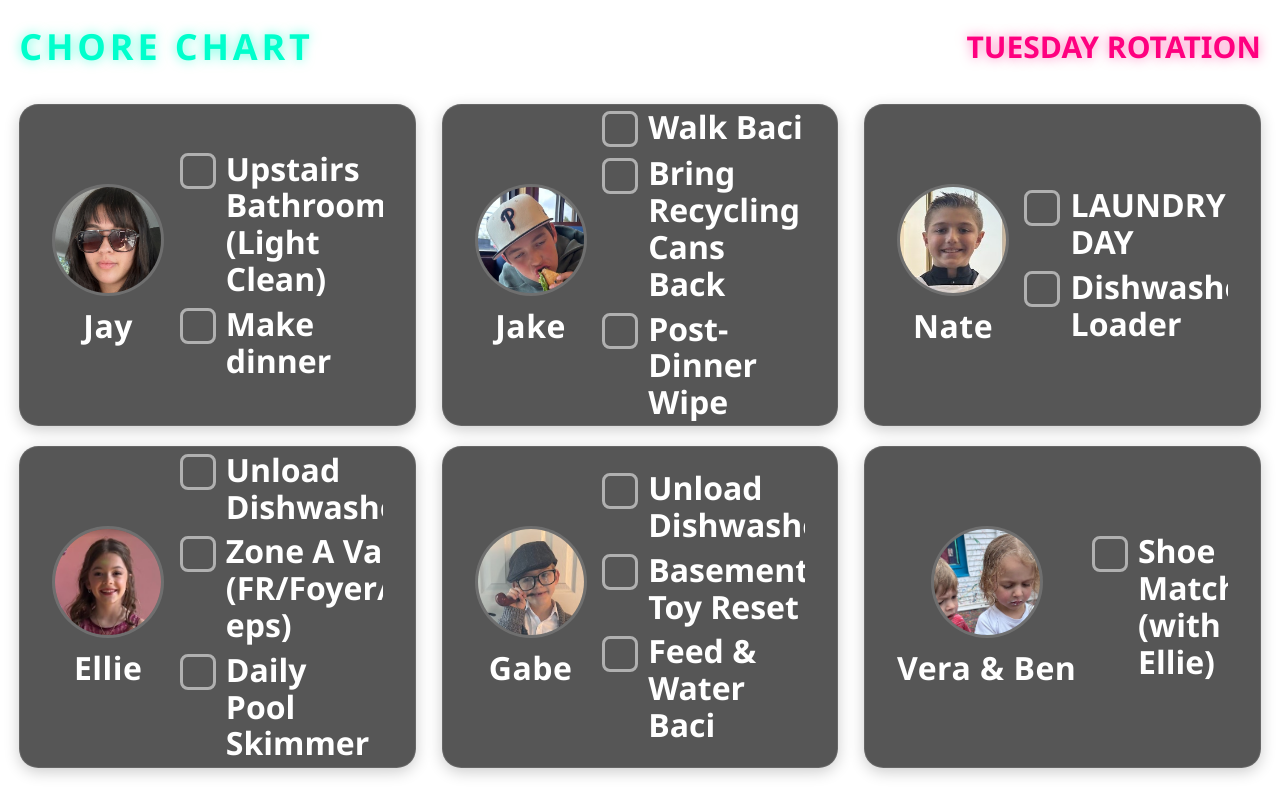
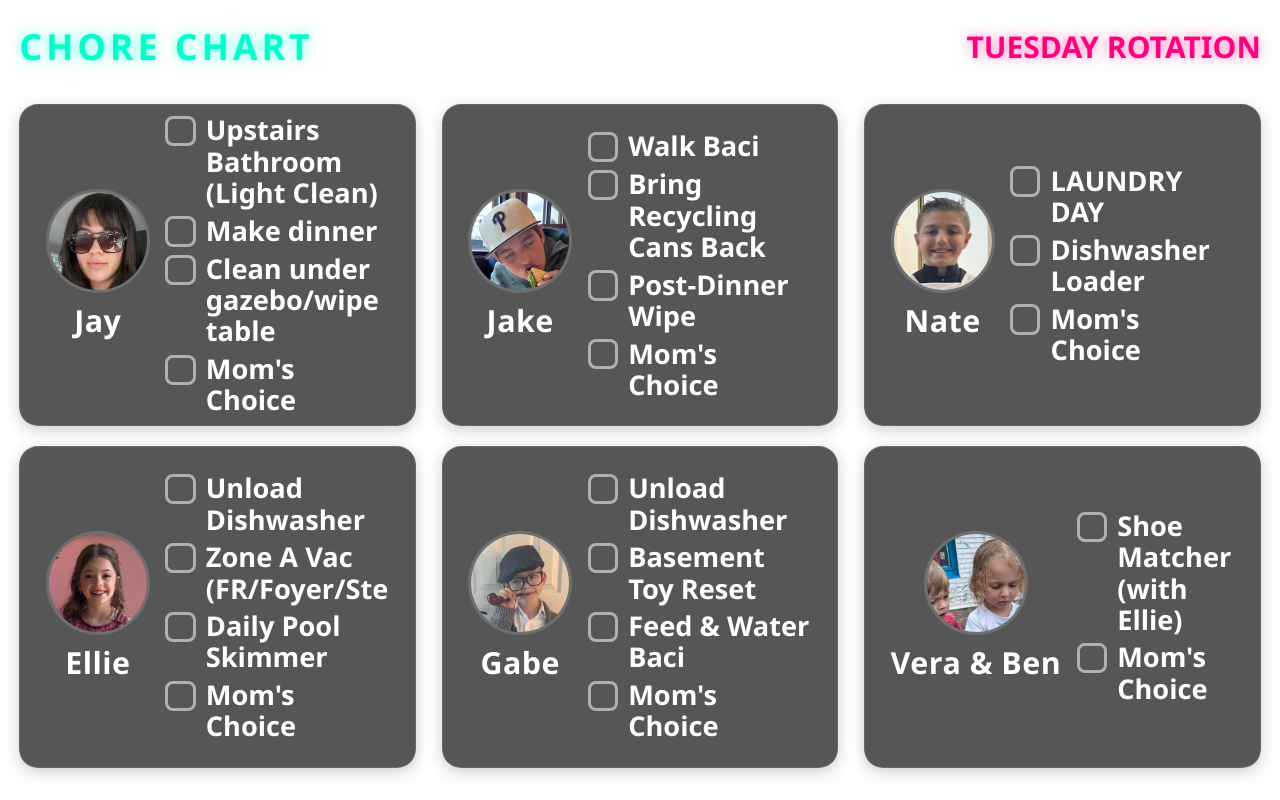
Before and after one commit to dkopala-CIK/Chores, a plain HTML site: page index.html in a window 1280 px wide. Drawn offline with Linux system fonts and the light colour scheme.

Commit message:
Refactor chore chart and remove visual effects
Removed visual effects canvas and related styles. Updated chore tasks for each day with additional entries.

```diff
--- a/index.html
+++ b/index.html
@@ -27,18 +27,6 @@
             overflow: hidden;
             width: 100vw;
             height: 100vh;
-            position: relative;
-        }
-
-        /* Overlay canvas for fireworks, confetti, and stars */
-        #fx-canvas {
-            position: absolute;
-            top: 0;
-            left: 0;
-            width: 100vw;
-            height: 100vh;
-            pointer-events: none;
-            z-index: 9999;
         }
 
         /* Header Layout Styling */
@@ -52,6 +40,7 @@
             height: 9vh;
         }
 
+        /* Main Header Font Size */
         .header h1 {
             font-size: 4.5vh;
             font-weight: 900;
@@ -61,6 +50,7 @@
             text-shadow: 0 0 12px rgba(0, 255, 204, 0.6);
         }
 
+        /* Rotation Display Font Size */
         .header .day-display {
             font-size: 3.75vh;
             color: #ff007f; /* Vibrant Neon Pink */
@@ -84,14 +74,13 @@
             border: 1px solid var(--card-border);
             backdrop-filter: blur(5px);
             border-radius: 1.5vw;
-            padding: 2.5vh 2.5vw;
+            padding: 2vh 2vw;
             display: flex;
             flex-direction: row;
             align-items: center;
             gap: 1.2vw;
             box-shadow: 0 4px 15px rgba(0,0,0,0.2);
             overflow: hidden;
-            position: relative;
         }
 
         .card-header {
@@ -105,18 +94,18 @@
         }
 
         .avatar {
-            width: 14vh;
-            height: 14vh;
+            width: 13vh;
+            height: 13vh;
             border-radius: 50%;
             object-fit: cover;
             aspect-ratio: 1 / 1;
             border: 3px solid var(--card-border);
             background-color: rgba(255,255,255,0.05);
-            margin-bottom: 1vh;
+            margin-bottom: 0.8vh;
         }
 
         .card h2 {
-            font-size: 4vh;
+            font-size: 3.8vh;
             font-weight: 800;
             letter-spacing: 0.5px;
             color: var(--text-main);
@@ -126,12 +115,13 @@
             width: 100%;
         }
 
+        /* Task Container */
         .task-list {
             flex-grow: 1;
             display: flex;
             flex-direction: column;
             justify-content: center;
-            gap: 1vh;
+            gap: 0.8vh;
             overflow: hidden;
         }
 
@@ -140,15 +130,14 @@
             align-items: flex-start;
             gap: 0.8vw;
             cursor: pointer;
-            position: relative;
         }
 
         /* Checkbox Styling */
         .task-item input[type="checkbox"] {
             appearance: none;
             -webkit-appearance: none;
-            width: 4.5vh;
-            height: 4.5vh;
+            width: 3.8vh;
+            height: 3.8vh;
             border: 3px solid var(--text-muted);
             border-radius: 8px;
             outline: none;
@@ -157,37 +146,25 @@
             display: grid;
             place-content: center;
             flex-shrink: 0;
-            margin-top: 0.3vh;
-            transition: all 0.2s ease;
-            position: relative;
+            margin-top: 0.2vh;
+            transition: all 0.1s linear;
         }
 
         .task-item input[type="checkbox"]:checked {
             background-color: #00ffcc;
             border-color: #00ffcc;
-            animation: popCheck 0.3s ease-out;
         }
 
         .task-item input[type="checkbox"]:checked::before {
             content: "✓";
             color: #121212;
-            font-size: 3.5vh;
+            font-size: 3vh;
             font-weight: bold;
-        }
-
-        /* Visual Ripple Effect Style */
-        .ripple-effect {
-            position: absolute;
-            border: 4px solid #00ffcc;
-            border-radius: 50%;
-            pointer-events: none;
-            animation: rippleAnim 0.6s cubic-bezier(0.1, 0.8, 0.3, 1) forwards;
-            opacity: 1;
         }
 
         /* Task Label Font Size with full Wrapping Support */
         .task-item label {
-            font-size: 4vh;
+            font-size: 3.4vh;
             font-weight: 600;
             line-height: 1.15;
             color: var(--text-main);
@@ -198,25 +175,12 @@
             overflow-wrap: break-word;
             display: inline-block;
             width: 100%;
-            transition: color 0.3s ease;
         }
 
         .task-item input[type="checkbox"]:checked + label {
             color: var(--text-muted);
             text-decoration: line-through;
             opacity: 0.6;
-        }
-
-        /* Animations */
-        @keyframes popCheck {
-            0% { transform: scale(1); }
-            50% { transform: scale(1.3); }
-            100% { transform: scale(1); }
-        }
-
-        @keyframes rippleAnim {
-            0% { width: 0; height: 0; opacity: 1; transform: translate(-50%, -50%); }
-            100% { width: 150px; height: 150px; opacity: 0; transform: translate(-50%, -50%); }
         }
 
         /* Sabbath Layout */
@@ -246,8 +210,6 @@
 </head>
 <body>
 
-    <canvas id="fx-canvas"></canvas>
-
     <div class="header">
         <h1>Chore Chart</h1>
         <div class="day-display" id="date-display">Loading...</div>
@@ -262,180 +224,71 @@
             1: { // Monday
                 name: "Monday",
                 tasks: [
-                    { child: "Jay", img: "jay.jpg", chores: ["Zone A Vac (FR/Foyer/Steps)", "Post-Dinner Wipe", "Dishwasher Loader"] },
-                    { child: "Jake", img: "jake.jpg", chores: ["Walk Baci", "Recycling Cans to Curb", "Daily Pool Skimmer"] },
-                    { child: "Nate", img: "nate.jpg", chores: ["Daily Kitchen Trash/Rec", "Zone B Vac (LR/DR/Kit)"] },
-                    { child: "Ellie", img: "ellie.jpg", chores: ["Unload Dishwasher", "Feed & Water Baci", "Pool Towel Roundup"] },
-                    { child: "Gabe", img: "gabe.jpg", chores: ["Unload Dishwasher", "Family Room & Foyer Pick"] },
-                    { child: "Vera & Ben", img: "vera_ben.jpg", chores: ["Bookshelf Straighten (with Jay)"] }
+                    { child: "Jay", img: "jay.jpg", chores: ["Zone A Vac (FR/Foyer/Steps)", "Post-Dinner Wipe", "Dishwasher Loader", "Mom's Choice"] },
+                    { child: "Jake", img: "jake.jpg", chores: ["Walk Baci", "Recycling Cans to Curb", "Daily Pool Skimmer", "Mom's Choice"] },
+                    { child: "Nate", img: "nate.jpg", chores: ["Daily Kitchen Trash/Rec", "Zone B Vac (LR/DR/Kit)", "Clean under gazebo/wipe table", "Mom's Choice"] },
+                    { child: "Ellie", img: "ellie.jpg", chores: ["Unload Dishwasher", "Feed & Water Baci", "Pool Towel Roundup", "Mom's Choice"] },
+                    { child: "Gabe", img: "gabe.jpg", chores: ["Unload Dishwasher", "Family Room & Foyer Pick", "Mom's Choice"] },
+                    { child: "Vera & Ben", img: "vera_ben.jpg", chores: ["Bookshelf Straighten (with Jay)", "Mom's Choice"] }
                 ]
             },
             2: { // Tuesday
                 name: "Tuesday",
                 tasks: [
-                    { child: "Jay", img: "jay.jpg", chores: ["Upstairs Bathroom (Light Clean)", "Make dinner"] },
-                    { child: "Jake", img: "jake.jpg", chores: ["Walk Baci", "Bring Recycling Cans Back", "Post-Dinner Wipe"] },
-                    { child: "Nate", img: "nate.jpg", chores: ["LAUNDRY DAY", "Dishwasher Loader"] },
-                    { child: "Ellie", img: "ellie.jpg", chores: ["Unload Dishwasher", "Zone A Vac (FR/Foyer/Steps)", "Daily Pool Skimmer"] },
-                    { child: "Gabe", img: "gabe.jpg", chores: ["Unload Dishwasher", "Basement Toy Reset", "Feed & Water Baci"] },
-                    { child: "Vera & Ben", img: "vera_ben.jpg", chores: ["Shoe Matcher (with Ellie)"] }
+                    { child: "Jay", img: "jay.jpg", chores: ["Upstairs Bathroom (Light Clean)", "Make dinner", "Clean under gazebo/wipe table", "Mom's Choice"] },
+                    { child: "Jake", img: "jake.jpg", chores: ["Walk Baci", "Bring Recycling Cans Back", "Post-Dinner Wipe", "Mom's Choice"] },
+                    { child: "Nate", img: "nate.jpg", chores: ["LAUNDRY DAY", "Dishwasher Loader", "Mom's Choice"] },
+                    { child: "Ellie", img: "ellie.jpg", chores: ["Unload Dishwasher", "Zone A Vac (FR/Foyer/Steps)", "Daily Pool Skimmer", "Mom's Choice"] },
+                    { child: "Gabe", img: "gabe.jpg", chores: ["Unload Dishwasher", "Basement Toy Reset", "Feed & Water Baci", "Mom's Choice"] },
+                    { child: "Vera & Ben", img: "vera_ben.jpg", chores: ["Shoe Matcher (with Ellie)", "Mom's Choice"] }
                 ]
             },
             3: { // Wednesday
                 name: "Wednesday",
                 tasks: [
-                    { child: "Jay", img: "jay.jpg", chores: ["Zone B Vac (LR/DR/Kit)", "Dishwasher Loader"] },
-                    { child: "Jake", img: "jake.jpg", chores: ["LAUNDRY DAY", "Walk Baci", "Trash Cans to Curb (with Dad)"] },
-                    { child: "Nate", img: "nate.jpg", chores: ["Daily Kitchen Trash/Rec", "Backyard Poop Scoop"] },
-                    { child: "Ellie", img: "ellie.jpg", chores: ["Unload Dishwasher", "Feed & Water Baci", "Pool Towel Roundup", "Post-Dinner Wipe"] },
-                    { child: "Gabe", img: "gabe.jpg", chores: ["Unload Dishwasher", "Family Room & Foyer Pick"] },
-                    { child: "Vera & Ben", img: "vera_ben.jpg", chores: ["Toy Reset Helper (with Gabe)"] }
+                    { child: "Jay", img: "jay.jpg", chores: ["Zone B Vac (LR/DR/Kit)", "Dishwasher Loader", "Clean under gazebo/wipe table", "Mom's Choice"] },
+                    { child: "Jake", img: "jake.jpg", chores: ["LAUNDRY DAY", "Walk Baci", "Trash Cans to Curb (with Dad)", "Mom's Choice"] },
+                    { child: "Nate", img: "nate.jpg", chores: ["Daily Kitchen Trash/Rec", "Backyard Poop Scoop", "Mom's Choice"] },
+                    { child: "Ellie", img: "ellie.jpg", chores: ["Unload Dishwasher", "Feed & Water Baci", "Pool Towel Roundup", "Post-Dinner Wipe", "Mom's Choice"] },
+                    { child: "Gabe", img: "gabe.jpg", chores: ["Unload Dishwasher", "Family Room & Foyer Pick", "Mom's Choice"] },
+                    { child: "Vera & Ben", img: "vera_ben.jpg", chores: ["Toy Reset Helper (with Gabe)", "Mom's Choice"] }
                 ]
             },
             4: { // Thursday
                 name: "Thursday",
                 tasks: [
-                    { child: "Jay", img: "jay.jpg", chores: ["LAUNDRY DAY", "Make dinner"] },
-                    { child: "Jake", img: "jake.jpg", chores: ["Zone A Vac (FR/Foyer/Steps)", "Walk Baci", "Bring Trash Cans Back", "Daily Pool Skimmer"] },
-                    { child: "Nate", img: "nate.jpg", chores: ["Clean Pool Vac Filters", "Post-Dinner Wipe", "Dishwasher Loader"] },
-                    { child: "Ellie", img: "ellie.jpg", chores: ["Unload Dishwasher", "Up Bathroom (Light Clean)"] },
-                    { child: "Gabe", img: "gabe.jpg", chores: ["Unload Dishwasher", "Basement Toy Reset", "Feed & Water Baci"] },
-                    { child: "Vera & Ben", img: "vera_ben.jpg", chores: ["Bookshelf Straighten (with Ellie)"] }
+                    { child: "Jay", img: "jay.jpg", chores: ["LAUNDRY DAY", "Make dinner", "Clean under gazebo/wipe table", "Mom's Choice"] },
+                    { child: "Jake", img: "jake.jpg", chores: ["Zone A Vac (FR/Foyer/Steps)", "Walk Baci", "Bring Trash Cans Back", "Daily Pool Skimmer", "Mom's Choice"] },
+                    { child: "Nate", img: "nate.jpg", chores: ["Clean Pool Vac Filters", "Post-Dinner Wipe", "Dishwasher Loader", "Mom's Choice"] },
+                    { child: "Ellie", img: "ellie.jpg", chores: ["Unload Dishwasher", "Up Bathroom (Light Clean)", "Mom's Choice"] },
+                    { child: "Gabe", img: "gabe.jpg", chores: ["Unload Dishwasher", "Basement Toy Reset", "Feed & Water Baci", "Mom's Choice"] },
+                    { child: "Vera & Ben", img: "vera_ben.jpg", chores: ["Bookshelf Straighten (with Ellie)", "Mom's Choice"] }
                 ]
             },
             5: { // Friday
                 name: "Friday",
                 tasks: [
-                    { child: "Jay", img: "jay.jpg", chores: ["Pool Towel Roundup", "Daily Pool Skimmer", "Dishwasher Loader"] },
-                    { child: "Jake", img: "jake.jpg", chores: ["Zone B Vac (LR/DR/Kit)", "Walk Baci", "Backyard Poop Scoop"] },
-                    { child: "Nate", img: "nate.jpg", chores: ["Zone C Vac (Entire Basement)"] },
-                    { child: "Ellie", img: "ellie.jpg", chores: ["Unload Dishwasher", "LAUNDRY DAY", "Feed & Water Baci", "Post-Dinner Wipe"] },
-                    { child: "Gabe", img: "gabe.jpg", chores: ["Unload Dishwasher", "Family Room & Foyer Pick"] },
-                    { child: "Vera & Ben", img: "vera_ben.jpg", chores: ["Shoe Matcher (with Jake)"] }
+                    { child: "Jay", img: "jay.jpg", chores: ["Pool Towel Roundup", "Daily Pool Skimmer", "Dishwasher Loader", "Mom's Choice"] },
+                    { child: "Jake", img: "jake.jpg", chores: ["Zone B Vac (LR/DR/Kit)", "Walk Baci", "Backyard Poop Scoop", "Mom's Choice"] },
+                    { child: "Nate", img: "nate.jpg", chores: ["Zone C Vac (Entire Basement)", "Clean under gazebo/wipe table", "Mom's Choice"] },
+                    { child: "Ellie", img: "ellie.jpg", chores: ["Unload Dishwasher", "LAUNDRY DAY", "Feed & Water Baci", "Post-Dinner Wipe", "Mom's Choice"] },
+                    { child: "Gabe", img: "gabe.jpg", chores: ["Unload Dishwasher", "Family Room & Foyer Pick", "Mom's Choice"] },
+                    { child: "Vera & Ben", img: "vera_ben.jpg", chores: ["Shoe Matcher (with Jake)", "Mom's Choice"] }
                 ]
             },
             6: { // Saturday
                 name: "Saturday",
                 tasks: [
-                    { child: "Jay", img: "jay.jpg", chores: ["Upstairs Bathroom (Deep Clean)", "Clean bedroom", "Towel Folder (Fold & Away)"] },
-                    { child: "Jake", img: "jake.jpg", chores: ["1/2 Bath (Full Clean)", "Walk Baci", "Kitchen Mop & Floor Scrub"] },
-                    { child: "Nate", img: "nate.jpg", chores: ["Clean Pool Vac Filters", "Daily Pool Skimmer", "Post-Dinner Wipe", "Dishwasher Loader"] },
-                    { child: "Ellie", img: "ellie.jpg", chores: ["Unload Dishwasher", "Basement Toy Reset"] },
-                    { child: "Gabe", img: "gabe.jpg", chores: ["Unload Dishwasher", "Total House Toy Roundup", "Feed & Water Baci"] },
-                    { child: "Vera & Ben", img: "vera_ben.jpg", chores: ["Shoe Consolidation Bin"] }
+                    { child: "Jay", img: "jay.jpg", chores: ["Upstairs Bathroom (Deep Clean)", "Clean bedroom", "Towel Folder (Fold & Away)", "Mom's Choice"] },
+                    { child: "Jake", img: "jake.jpg", chores: ["1/2 Bath (Full Clean)", "Walk Baci", "Kitchen Mop & Floor Scrub", "Mom's Choice"] },
+                    { child: "Nate", img: "nate.jpg", chores: ["Clean Pool Vac Filters", "Daily Pool Skimmer", "Post-Dinner Wipe", "Dishwasher Loader", "Mom's Choice"] },
+                    { child: "Ellie", img: "ellie.jpg", chores: ["Unload Dishwasher", "Basement Toy Reset", "Clean under gazebo/wipe table", "Mom's Choice"] },
+                    { child: "Gabe", img: "gabe.jpg", chores: ["Unload Dishwasher", "Total House Toy Roundup", "Feed & Water Baci", "Mom's Choice"] },
+                    { child: "Vera & Ben", img: "vera_ben.jpg", chores: ["Shoe Consolidation Bin", "Mom's Choice"] }
                 ]
             }
         };
 
-        // --- Visual Effects Particle Engine ---
-        const canvas = document.getElementById('fx-canvas');
-        const ctx = canvas.getContext('2d');
-        let particles = [];
-
-        function resizeCanvas() {
-            canvas.width = window.innerWidth;
-            canvas.height = window.innerHeight;
-        }
-        window.addEventListener('resize', resizeCanvas);
-        resizeCanvas();
-
-        class Particle {
-            constructor(x, y, type) {
-                this.x = x;
-                this.y = y;
-                this.type = type; // 'confetti', 'firework', 'star'
-                this.size = type === 'star' ? Math.random() * 15 + 10 : Math.random() * 8 + 4;
-                this.speedX = (Math.random() - 0.5) * (type === 'firework' ? 12 : 6);
-                this.speedY = (Math.random() - 0.5) * (type === 'firework' ? 12 : 6) - (type === 'confetti' ? 4 : 1);
-                this.gravity = type === 'star' ? 0.05 : 0.15;
-                this.color = this.getRandomColor(type);
-                this.alpha = 1;
-                this.decay = Math.random() * 0.015 + 0.01;
-                this.rotation = Math.random() * 360;
-                this.rotSpeed = (Math.random() - 0.5) * 10;
-            }
-
-            getRandomColor(type) {
-                if (type === 'star') return '#ffd700'; // Gold
-                const colors = ['#00ffcc', '#ff007f', '#ff00ff', '#00ffff', '#ffff00', '#ff3300', '#33ff00'];
-                return colors[Math.floor(Math.random() * colors.length)];
-            }
-
-            update() {
-                this.x += this.speedX;
-                this.y += this.speedY;
-                this.speedY += this.gravity;
-                this.alpha -= this.decay;
-                this.rotation += this.rotSpeed;
-            }
-
-            draw() {
-                ctx.save();
-                ctx.globalAlpha = this.alpha;
-                ctx.translate(this.x, this.y);
-                ctx.rotate(this.rotation * Math.PI / 180);
-                ctx.fillStyle = this.color;
-
-                if (this.type === 'confetti') {
-                    ctx.fillRect(-this.size / 2, -this.size / 2, this.size, this.size);
-                } else if (this.type === 'firework') {
-                    ctx.beginPath();
-                    ctx.arc(0, 0, this.size / 2, 0, Math.PI * 2);
-                    ctx.shadowBlur = 10;
-                    ctx.shadowColor = this.color;
-                    ctx.fill();
-                } else if (this.type === 'star') {
-                    ctx.beginPath();
-                    for (let i = 0; i < 5; i++) {
-                        ctx.lineTo(Math.cos((18 + i * 72) * Math.PI / 180) * this.size, -Math.sin((18 + i * 72) * Math.PI / 180) * this.size);
-                        ctx.lineTo(Math.cos((54 + i * 72) * Math.PI / 180) * (this.size/2), -Math.sin((54 + i * 72) * Math.PI / 180) * (this.size/2));
-                    }
-                    ctx.closePath();
-                    ctx.shadowBlur = 8;
-                    ctx.shadowColor = '#ffd700';
-                    ctx.fill();
-                }
-                ctx.restore();
-            }
-        }
-
-        function triggerFx(e, targetBox) {
-            const rect = targetBox.getBoundingClientRect();
-            const x = rect.left + rect.width / 2;
-            const y = rect.top + rect.height / 2;
-
-            // Pick a random effect profile out of the 4 variations
-            const fxChoices = ['confetti', 'firework', 'star', 'ripple'];
-            const chosenFx = fxChoices[Math.floor(Math.random() * fxChoices.length)];
-
-            if (chosenFx === 'ripple') {
-                const ripple = document.createElement('div');
-                ripple.className = 'ripple-effect';
-                ripple.style.left = `${x - rect.left + targetBox.offsetLeft}px`;
-                ripple.style.top = `${y - rect.top + targetBox.offsetTop}px`;
-                targetBox.parentElement.appendChild(ripple);
-                setTimeout(() => ripple.remove(), 600);
-            } else {
-                const particleCount = chosenFx === 'firework' ? 50 : 35;
-                for (let i = 0; i < particleCount; i++) {
-                    particles.push(new Particle(x, y, chosenFx));
-                }
-            }
-        }
-
-        function animateParticles() {
-            ctx.clearRect(0, 0, canvas.width, canvas.height);
-            particles = particles.filter(p => p.alpha > 0);
-            particles.forEach(p => {
-                p.update();
-                p.draw();
-            });
-            requestAnimationFrame(animateParticles);
-        }
-        requestAnimationFrame(animateParticles);
-
-
-        // Cache and App State System
         function manageStorageState(currentDay) {
             const storedDay = localStorage.getItem('activeChoreDay');
             if (storedDay !== String(currentDay)) {
@@ -455,10 +308,9 @@
                     box.checked = true;
                 }
 
-                box.addEventListener('change', (e) => {
+                box.addEventListener('change', () => {
                     if (box.checked) {
                         localStorage.setItem(box.id, 'checked');
-                        triggerFx(e, box); // Fire random special effect reward
                     } else {
                         localStorage.removeItem(box.id);
                     }
```
